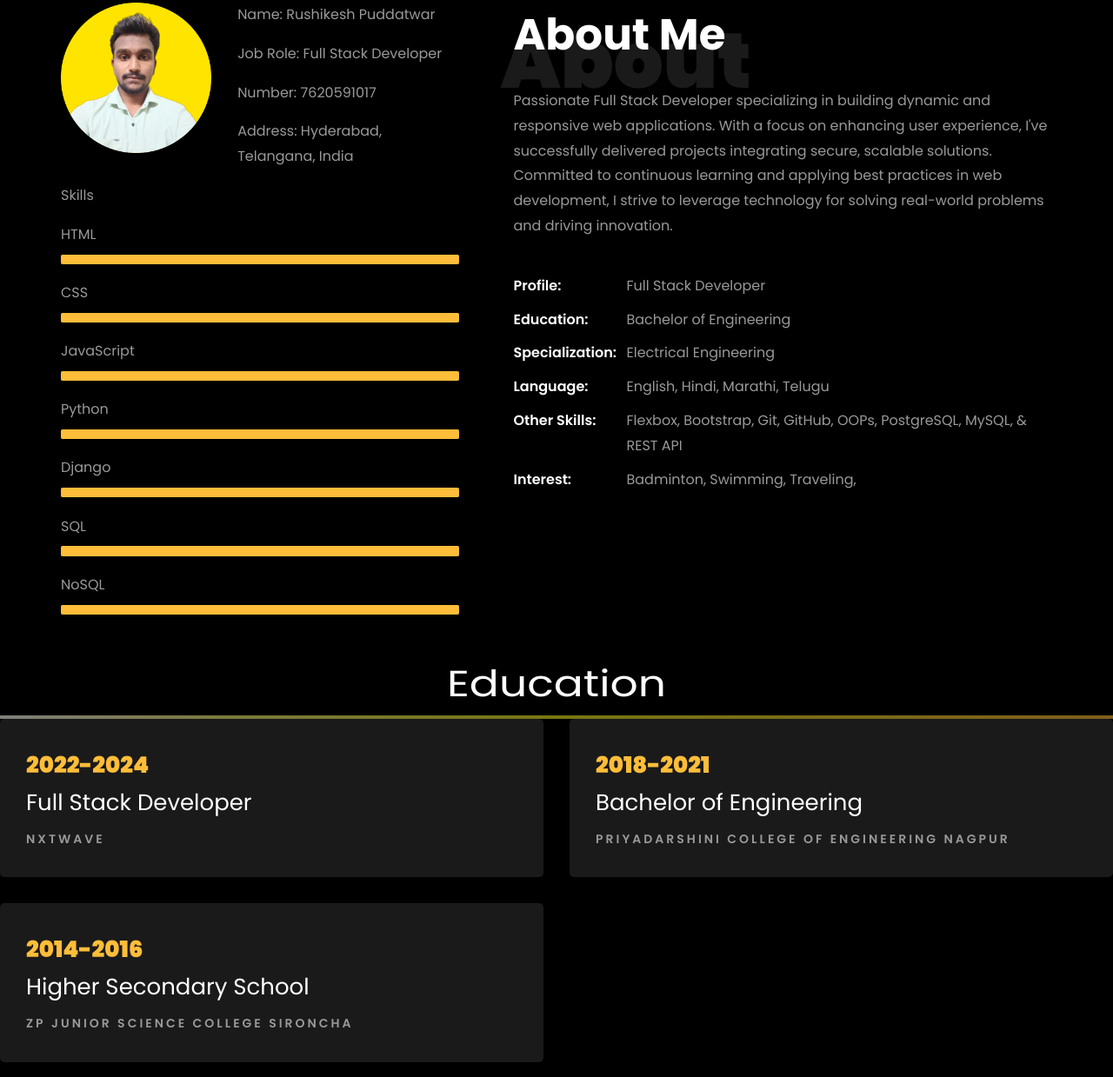
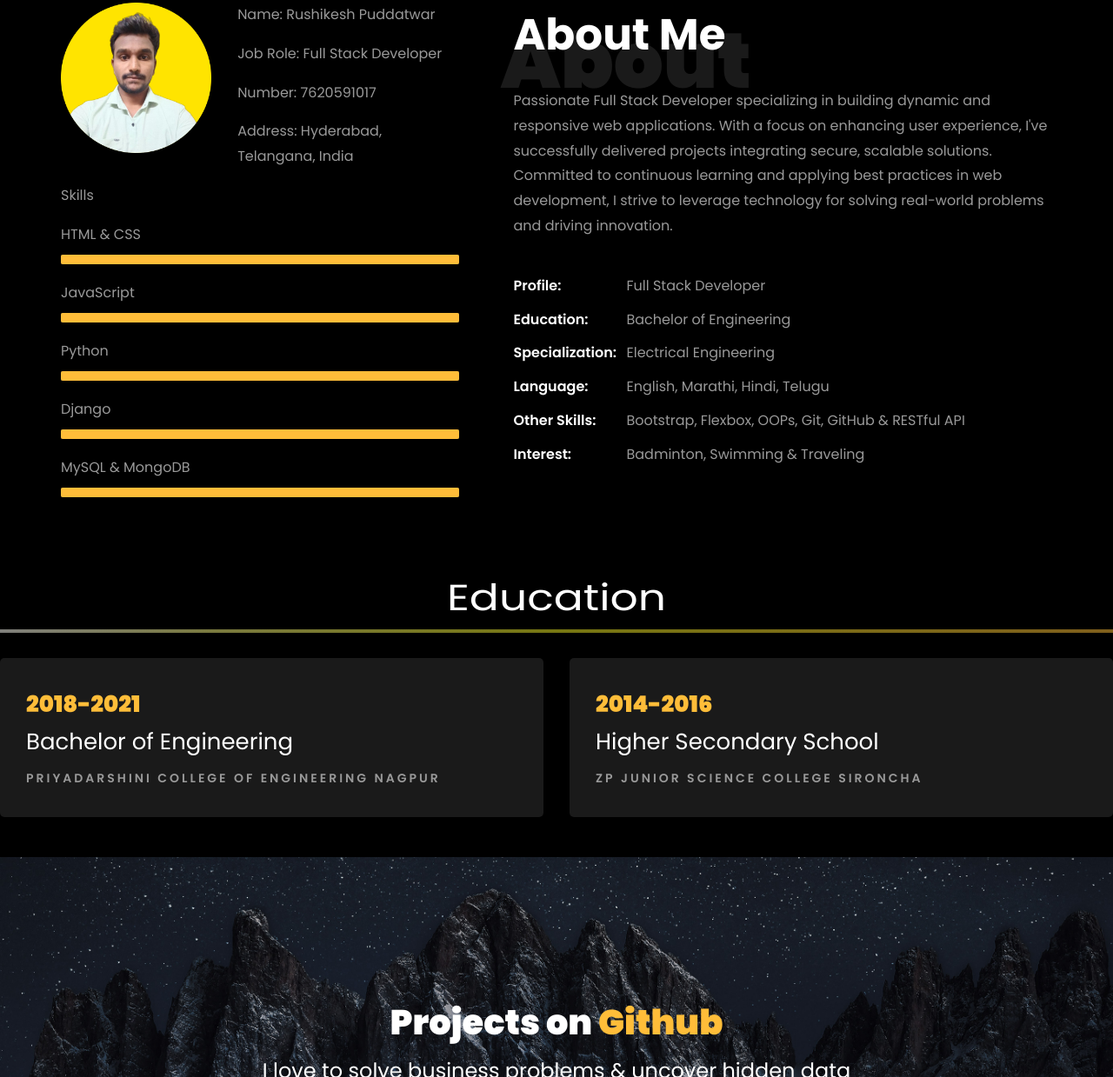
Before and after one commit to rpuddatwar/rpuddatwar.github.io, a plain HTML site: page index.html in a window 1280 px wide. Shown: the part 859-2098 px from the top of the page at 87% size. Drawn offline with Linux system fonts and the light colour scheme; files whose address does not match are found by name.

Commit message:
Second Commit

```diff
--- a/index.html
+++ b/index.html
@@ -229,15 +229,9 @@
 
 								<div class="skill-mf">
 									<p class="title-s">Skills</p>
-									<span>HTML</span> <span class="pull-right"></span>
+									<span>HTML & CSS</span> <span class="pull-right"></span>
 									<div class="progress">
 										<div class="progress-bar" role="progressbar" style="width: 100%;" aria-valuenow="100" aria-valuemin="0"
-											aria-valuemax="100"></div>
-									</div>
-
-									<span>CSS</span> <span class="pull-right"></span>
-									<div class="progress">
-										<div class="progress-bar" role="progressbar" style="width: 100%" aria-valuenow="100" aria-valuemin="0"
 											aria-valuemax="100"></div>
 									</div>
 
@@ -259,17 +253,17 @@
 											aria-valuemax="100"></div>
 									</div>
 
-									<span>SQL</span> <span class="pull-right"></span>
+									<span>MySQL & MongoDB</span> <span class="pull-right"></span>
 									<div class="progress">
 										<div class="progress-bar" role="progressbar" style="width: 100%" aria-valuenow="100" aria-valuemin="0"
 											aria-valuemax="100"></div>
 									</div>
 
-									<span>NoSQL</span> <span class="pull-right"></span>
+									<!-- <span>MongoDB</span> <span class="pull-right"></span>
 									<div class="progress">
 										<div class="progress-bar" role="progressbar" style="width: 100%" aria-valuenow="100" aria-valuemin="0"
 											aria-valuemax="100"></div>
-									</div>
+									</div> -->
 								</div>
 							</div>
 						</div>
@@ -292,10 +286,10 @@
 									<!-- <li class="d-flex"><span>Domain:</span> <span>Retail, Ecommerce, BFSI &amp; Digital Marketing</span></li> -->
 									<li class="d-flex"><span>Education:</span> <span>Bachelor of Engineering</span></li>
 									<li class="d-flex"><span>Specialization:</span> <span>Electrical Engineering</span></li>
-									<li class="d-flex"><span>Language:</span> <span>English, Hindi, Marathi, Telugu</span></li>
+									<li class="d-flex"><span>Language:</span> <span>English, Marathi, Hindi, Telugu</span></li>
 									<!-- <li class="d-flex"><span>BI Tools:</span> <span>Microsoft Power BI, Looker &amp; Tableau</span></li> -->
-									<li class="d-flex"><span>Other Skills:</span> <span>Flexbox, Bootstrap, Git, GitHub, OOPs, PostgreSQL, MySQL, &amp; REST API</span></li>
-									<li class="d-flex"><span>Interest:</span> <span>Badminton, Swimming, Traveling,</span></li>
+									<li class="d-flex"><span>Other Skills:</span> <span>Bootstrap, Flexbox, OOPs, Git, GitHub &amp; RESTful API</span></li>
+									<li class="d-flex"><span>Interest:</span> <span>Badminton, Swimming &amp; Traveling</span></li>
 
 								</ul>
 							</div>
@@ -323,16 +317,16 @@
 			<h1 class="big-4">Education</h1>
 			<div class="underline"></div>
 		</div>
+		<br>
 		<be>
 			<div class="row">
-    			<div class="col-md-6">
+    			<!-- <div class="col-md-6">
     				<div class="resume-wrap ftco-animate">
     					<span class="date">2022-2024</span>
     					<h2>Full Stack Developer</h2>
     					<span class="position">Nxtwave</span>
-<!--     					<p class="mt-4">College: Priyadarshini College of Engineering Nagpur</p> -->
     				</div>
-    			</div>
+    			</div> -->
 
     			<div class="col-md-6">
     				<div class="resume-wrap ftco-animate">
@@ -355,6 +349,7 @@
     	</div>
     </section>
 
+<br>
 <br>
 <br>
 
```
